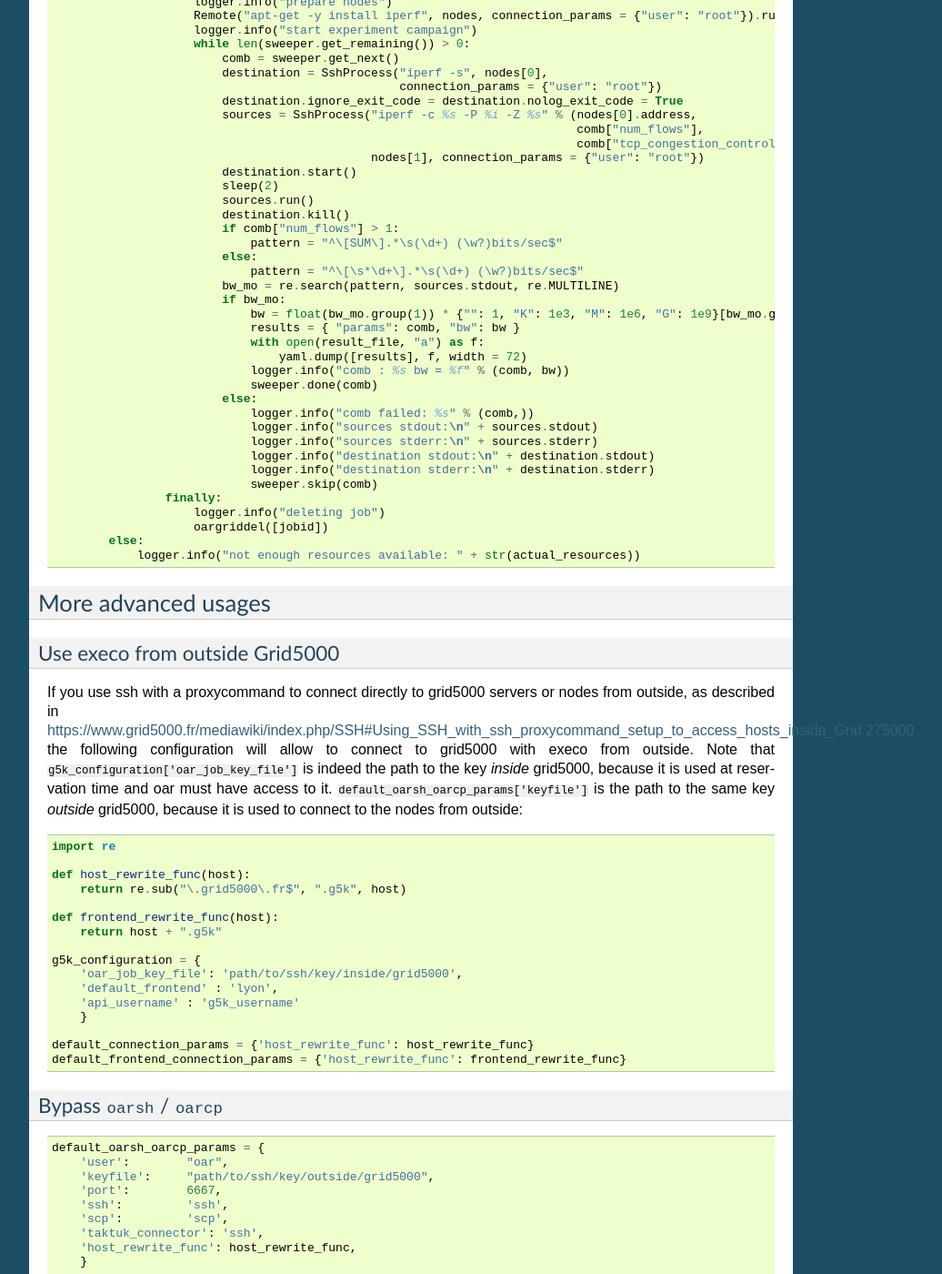
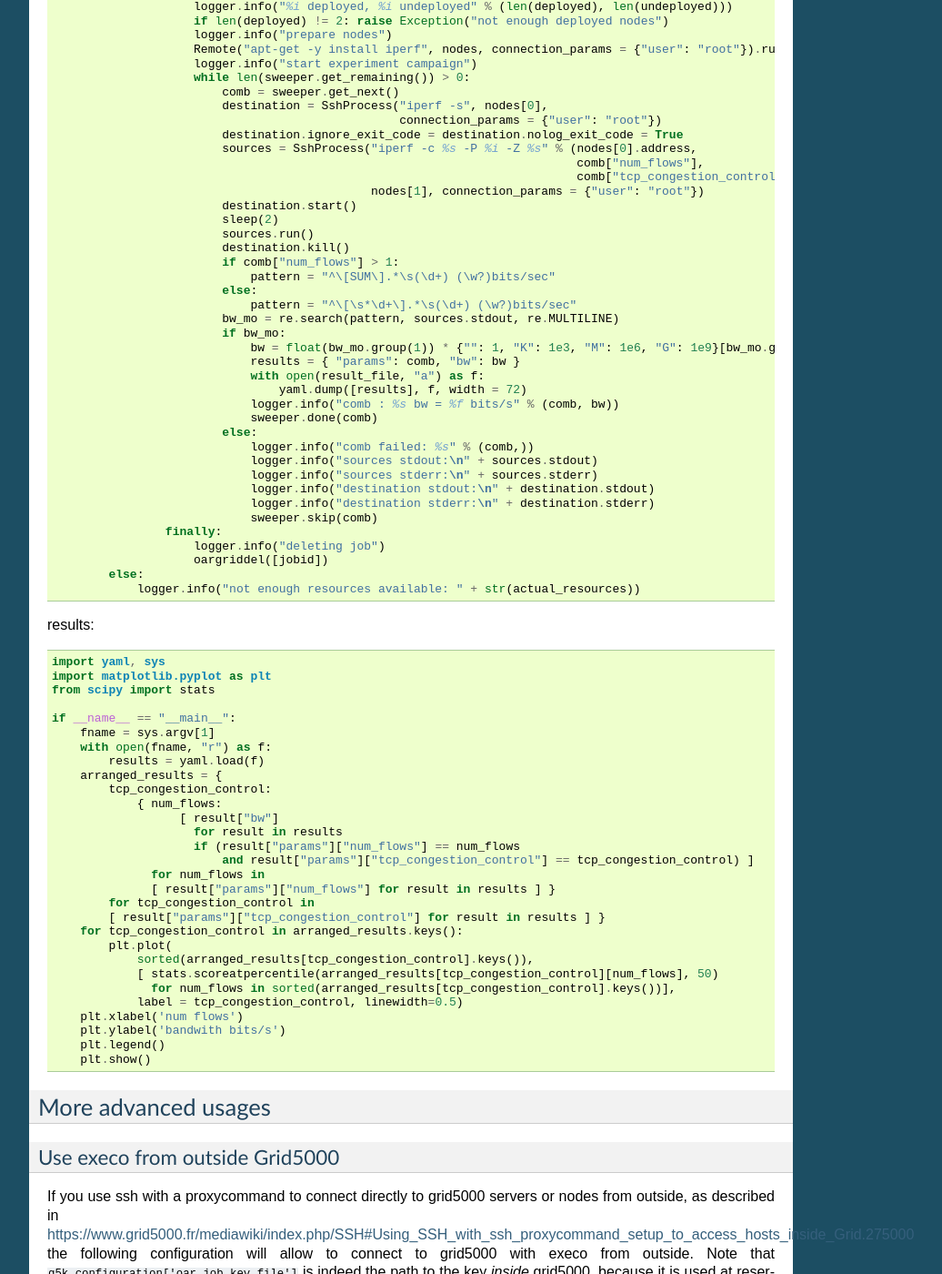
Before and after one commit to rcherrueau/execo, a Sphinx documentation site: the page built from doc/userguide.rst, in a window 1280 px wide and 1400 px high, scrolled down 11429 px. Shown: the whole window at 91% size, without its empty margins (198-1234 px from the left). Built offline with Sphinx 7.4.7, drawn with Linux system fonts in a browser that asks for light colours; pages that are not in the unit, such as notebooks, are missing from menus.

Commit message:
[documentation] g5k_tcp_congestion: fixes + add plotting of results

```diff
--- a/doc/code_samples/g5k_tcp_congestion.py
+++ b/doc/code_samples/g5k_tcp_congestion.py
@@ -59,16 +59,16 @@
                         sources.run()
                         destination.kill()
                         if comb["num_flows"] > 1:
-                            pattern = "^\[SUM\].*\s(\d+) (\w?)bits/sec$"
+                            pattern = "^\[SUM\].*\s(\d+) (\w?)bits/sec"
                         else:
-                            pattern = "^\[\s*\d+\].*\s(\d+) (\w?)bits/sec$"
+                            pattern = "^\[\s*\d+\].*\s(\d+) (\w?)bits/sec"
                         bw_mo = re.search(pattern, sources.stdout, re.MULTILINE)
                         if bw_mo:
                             bw = float(bw_mo.group(1)) * {"": 1, "K": 1e3, "M": 1e6, "G": 1e9}[bw_mo.group(2)]
                             results = { "params": comb, "bw": bw }
                             with open(result_file, "a") as f:
                                 yaml.dump([results], f, width = 72)
-                            logger.info("comb : %s bw = %f" % (comb, bw))
+                            logger.info("comb : %s bw = %f bits/s" % (comb, bw))
                             sweeper.done(comb)
                         else:
                             logger.info("comb failed: %s" % (comb,))
--- /dev/null
+++ b/doc/code_samples/g5k_tcp_congestion_process_results.py
@@ -0,0 +1,29 @@
+import yaml, sys
+import matplotlib.pyplot as plt
+from scipy import stats
+
+if __name__ == "__main__":
+    fname = sys.argv[1]
+    with open(fname, "r") as f:
+        results = yaml.load(f)
+    arranged_results = {
+        tcp_congestion_control:
+            { num_flows:
+                  [ result["bw"]
+                    for result in results
+                    if (result["params"]["num_flows"] == num_flows
+                        and result["params"]["tcp_congestion_control"] == tcp_congestion_control) ]
+              for num_flows in
+              [ result["params"]["num_flows"] for result in results ] }
+        for tcp_congestion_control in
+        [ result["params"]["tcp_congestion_control"] for result in results ] }
+    for tcp_congestion_control in arranged_results.keys():
+        plt.plot(
+            sorted(arranged_results[tcp_congestion_control].keys()),
+            [ stats.scoreatpercentile(arranged_results[tcp_congestion_control][num_flows], 50)
+              for num_flows in sorted(arranged_results[tcp_congestion_control].keys())],
+            label = tcp_congestion_control, linewidth=0.5)
+    plt.xlabel('num flows')
+    plt.ylabel('bandwith bits/s')
+    plt.legend()
+    plt.show()
--- a/doc/userguide.rst
+++ b/doc/userguide.rst
@@ -519,13 +519,14 @@
 Puting it all together
 ......................
 
-..
-   This example
-   réserver 2 noeuds sur des sites différents
-   déployer
-   explorer des params: nb de connexions tcp concurrentes, algo de tcp window
+experiment:
 
 .. literalinclude:: code_samples/g5k_tcp_congestion.py
+   :language: python
+
+results:
+
+.. literalinclude:: code_samples/g5k_tcp_congestion_process_results.py
    :language: python
 
 More advanced usages
```
